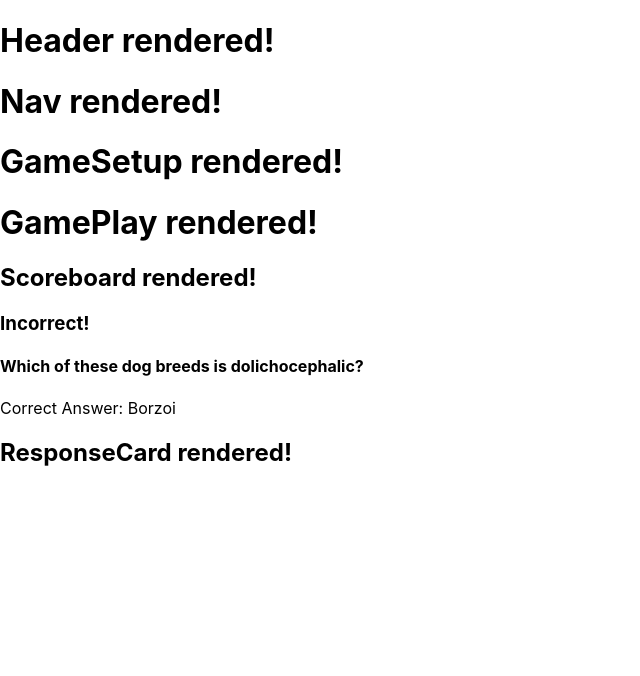
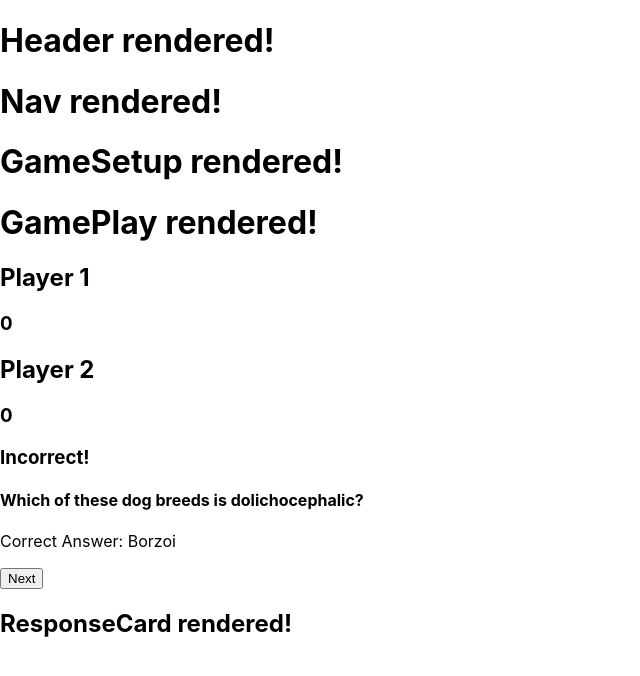
Before and after one commit to CKjolhede/Trivial, a React (Create React App) app: page / in a window 1280 px wide. Both pictures are taken after a click on the element "Kuvasz". Shown: the top 676 px of the page, without its empty margins (0-640 px from the left). Built offline with nearby package versions, Linux system fonts and the light colour scheme.

Commit message:
started hard-coding/psuedocoding scoreboard

```diff
--- a/src/components/GamePlay.js
+++ b/src/components/GamePlay.js
@@ -1,9 +1,21 @@
+import React, {useState} from "react";
+
 import QuestionCard from "./QuestionCard";
 import ResponseCard from "./ResponseCard";
 import Scoreboard from "./Scoreboard";
 
 function GamePlay() {
-    // state: currentPlayer
+    const player1 = {
+        name: "Chris",
+        score: 0
+    }
+
+    const player2 = {
+        name: "Kylie",
+        score: 0
+    }
+
+    const [currentPlayer, setCurrentPlayer] = useState(player1);
 
     const sampleQuestion = {
         text: "Which of these dog breeds is dolichocephalic?",
@@ -14,12 +26,10 @@ function GamePlay() {
         correctAnswer: "Borzoi"
     }
 
-
-
     return (
         <div>
             <h1>GamePlay rendered!</h1>
-            <Scoreboard />
+            <Scoreboard player1={player1} player2={player2} />
             <QuestionCard question={sampleQuestion} />
             <ResponseCard />
         </div>
--- a/src/components/QuestionCard.js
+++ b/src/components/QuestionCard.js
@@ -1,6 +1,6 @@
 import React, {useState} from "react";
 
-function QuestionCard( {question} ) {
+function QuestionCard({ question }) {
     const [questionStatus, setQuestionStatus] = useState("unanswered");
 
     function handleCorrectAnswer() {
@@ -36,13 +36,19 @@ function QuestionCard( {question} ) {
                 </div>
             )
         case "correct":
-            return <h3>Correct!</h3>
+            return (
+                <div>
+                    <h3>Correct!</h3>
+                    <button>Next</button>
+                </div>
+            )
         case "incorrect":
             return (
                 <div>
                     <h3>Incorrect!</h3>
                     <h4>{question.text}</h4>
                     <p>Correct Answer: {question.correctAnswer}</p>
+                    <button>Next</button>
                 </div>
             )
     }
--- a/src/components/Scoreboard.js
+++ b/src/components/Scoreboard.js
@@ -1,8 +1,16 @@
-import React from "react";
+import React, {useState} from "react";
 
-function Scoreboard() {
+function Scoreboard({
+    player1,
+    player2
+}) {
     return (
-        <h2>Scoreboard rendered!</h2>
+        <div>
+            <h2>Player 1</h2>
+            <h3>{player1.score}</h3>
+            <h2>Player 2</h2>
+            <h3>{player2.score}</h3>
+        </div>
     )
 }
 
```
